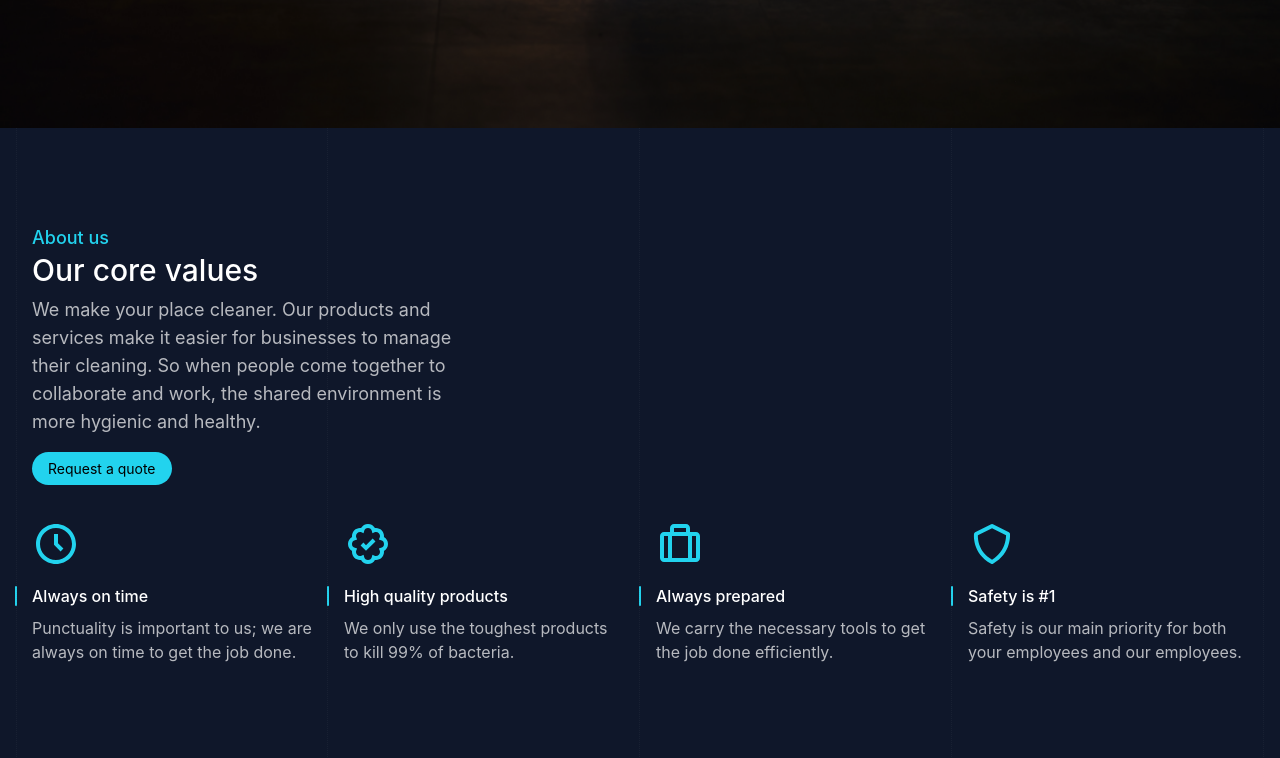
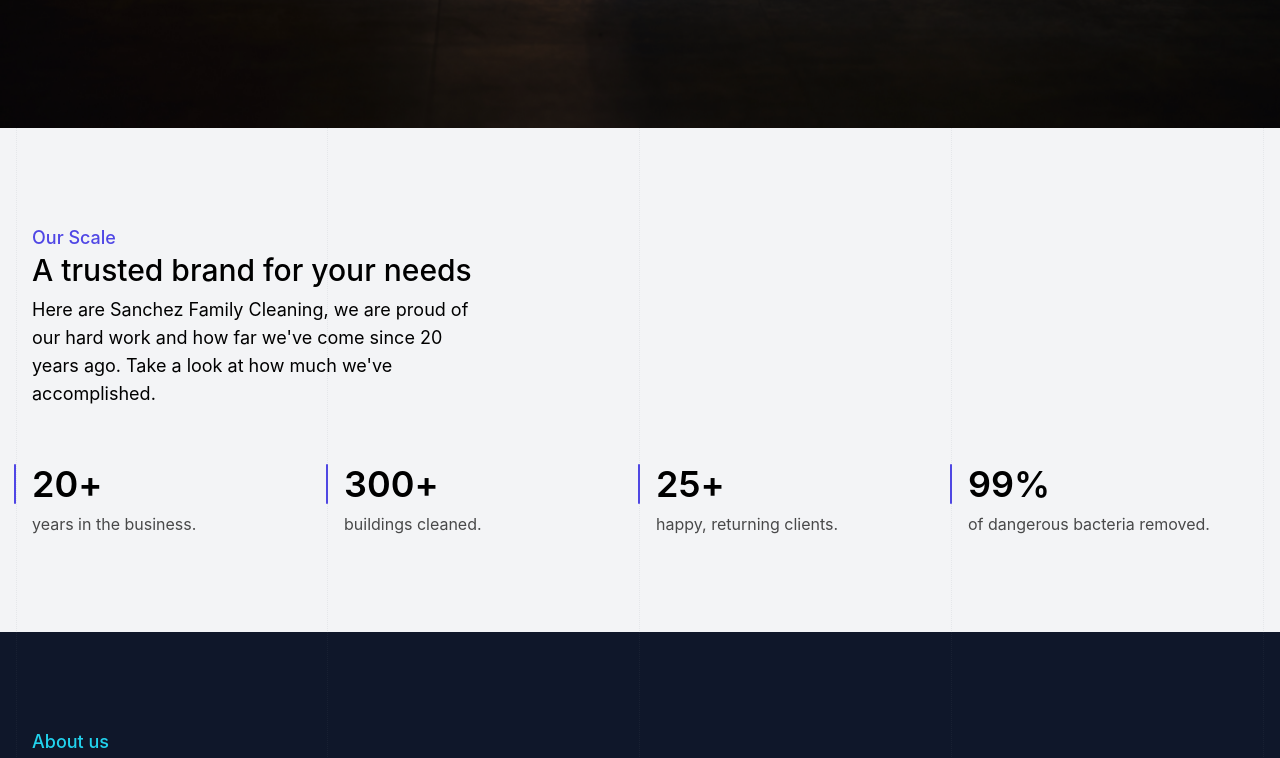
Before and after one commit to eds2002/sanchezfamilycleaning, a Next.js app: page / in a window 1280 px wide. Shown: the part 560-1318 px from the top of the page. Built offline with nearby package versions, Linux system fonts and the light colour scheme.

Commit message:
more information in index page, minor ui changes

```diff
--- a/components/Sections/ContactUs.tsx
+++ b/components/Sections/ContactUs.tsx
@@ -23,7 +23,7 @@
 const ContactUs: React.FC = () => {
   return (
     <>
-      <section className="relative flex items-center justify-center py-24 md:py-44">
+      <section className="relative flex items-center justify-center py-44">
         <div className="flex flex-col items-center w-full px-4 mx-auto max-w-7xl lg:flex-row gap-y-10">
           <Heading />
           <Icons />
@@ -37,7 +37,7 @@
   <div className="grid flex-col items-start justify-center flex-1 w-full grid-cols-2 text-center">
     <div className="flex flex-col items-start justify-center col-span-2 ">
       <span className="text-lg font-medium text-indigo-600">Contact Us</span>
-      <h2 className="text-3xl font-medium text-center text-slate-900">
+      <h2 className="text-3xl font-medium text-left text-slate-900">
         Ready to start a new adventure?
       </h2>
       <p className="max-w-md mt-2 text-sm text-left text-black lg:text-lg sm:text-base">
--- /dev/null
+++ b/components/Sections/home/NumbersSection.tsx
@@ -0,0 +1,100 @@
+import { animated, useInView, useSpring, easings } from "@react-spring/web";
+import React from "react";
+import Button from "../../Elements/Button";
+
+export default function NumbersSection() {
+  const details = [
+    {
+      title: "20+",
+      paragraph: "years in the business.",
+    },
+    {
+      title: "300+",
+      paragraph: "buildings cleaned.",
+    },
+    {
+      title: "25+",
+      paragraph: "happy, returning clients.",
+    },
+    {
+      title: "99%",
+      paragraph: "of dangerous bacteria removed.",
+    },
+  ];
+  return (
+    <section className="relative py-24 bg-gray-100">
+      <div className="mx-auto max-w-7xl">
+        <div className="flex flex-col items-start">
+          <div className="flex flex-col items-start px-8">
+            <span className="text-lg font-medium text-indigo-600 ">
+              Our Scale
+            </span>
+            <h2 className="text-3xl font-medium text-left ">
+              A trusted brand for your needs
+            </h2>
+            <p className="max-w-md mt-2 text-sm lg:text-lg sm:text-base ">
+              Here are Sanchez Family Cleaning, we are proud of our hard work
+              and how far we&apos;ve come since 20 years ago. Take a look at how
+              much we&apos;ve accomplished.
+            </p>
+          </div>
+          <div className="grid w-full grid-cols-1 px-4 mt-10 md:grid-cols-2 lg:grid-cols-4 gap-y-10">
+            {details.map((detail, index: number) => (
+              <DetailContainer key={detail.title} detail={detail} />
+            ))}
+          </div>
+        </div>
+      </div>
+    </section>
+  );
+}
+
+const DetailContainer = ({ detail }: { detail: any }) => {
+  const num = Number(
+    detail.title
+      .split("")
+      .filter((char: string) => !isNaN(Number(char)))
+      .join("")
+  );
+  const [ref, number] = useInView(
+    () => ({
+      from: { number: 0 },
+      to: { number: num },
+      delay: 200,
+      config: { easing: easings.easeOutCirc, duration: 1250 },
+    }),
+    {
+      rootMargin: "0% 0%",
+      once: true,
+    }
+  );
+
+  function formatValue() {
+    const splitValue = detail.title.split("");
+    const getSymbol = splitValue.filter((char: string) => isNaN(Number(char)));
+    const getNumber = splitValue.filter((char: string) => !isNaN(Number(char)));
+    return {
+      number: getNumber,
+      symbol: getSymbol,
+    };
+  }
+  formatValue();
+
+  return (
+    <div
+      className="relative flex flex-col items-start justify-start w-full h-full px-4"
+      key={detail.title}
+    >
+      <animated.div className="relative flex items-center mt-4 text-2xl font-semibold md:text-3xl lg:text-4xl xltext-5xl ">
+        <animated.p ref={ref}>
+          {number.number.to((n: number) => n.toFixed(0))}
+        </animated.p>
+        {formatValue().symbol}
+        <span className="absolute -left-[17.6px] w-0.5  bg-indigo-600 rounded-full h-full" />
+      </animated.div>
+      <p className="max-w-xs mt-2 text-sm text-left opacity-70 sm:text-base">
+        {detail.paragraph}
+      </p>
+    </div>
+  );
+};
--- a/pages/index.tsx
+++ b/pages/index.tsx
@@ -9,12 +9,13 @@
   ContactUs,
   HomeTestimonials,
 } from "../components";
+import NumbersSection from "../components/Sections/home/NumbersSection";
 
 const Home: NextPage = () => {
   return (
     <>
       <Head>
-        <title>Home - Sanchez Family Cleaning</title>
+        <title>Home | Sanchez Family Cleaning</title>
         <meta
           name="description"
           content="Professional cleaners based in New Jersey."
@@ -23,6 +24,7 @@
       </Head>
       <main className="relative">
         <Hero />
+        <NumbersSection />
         <AboutUs />
         <Services />
         <Motives />
```
